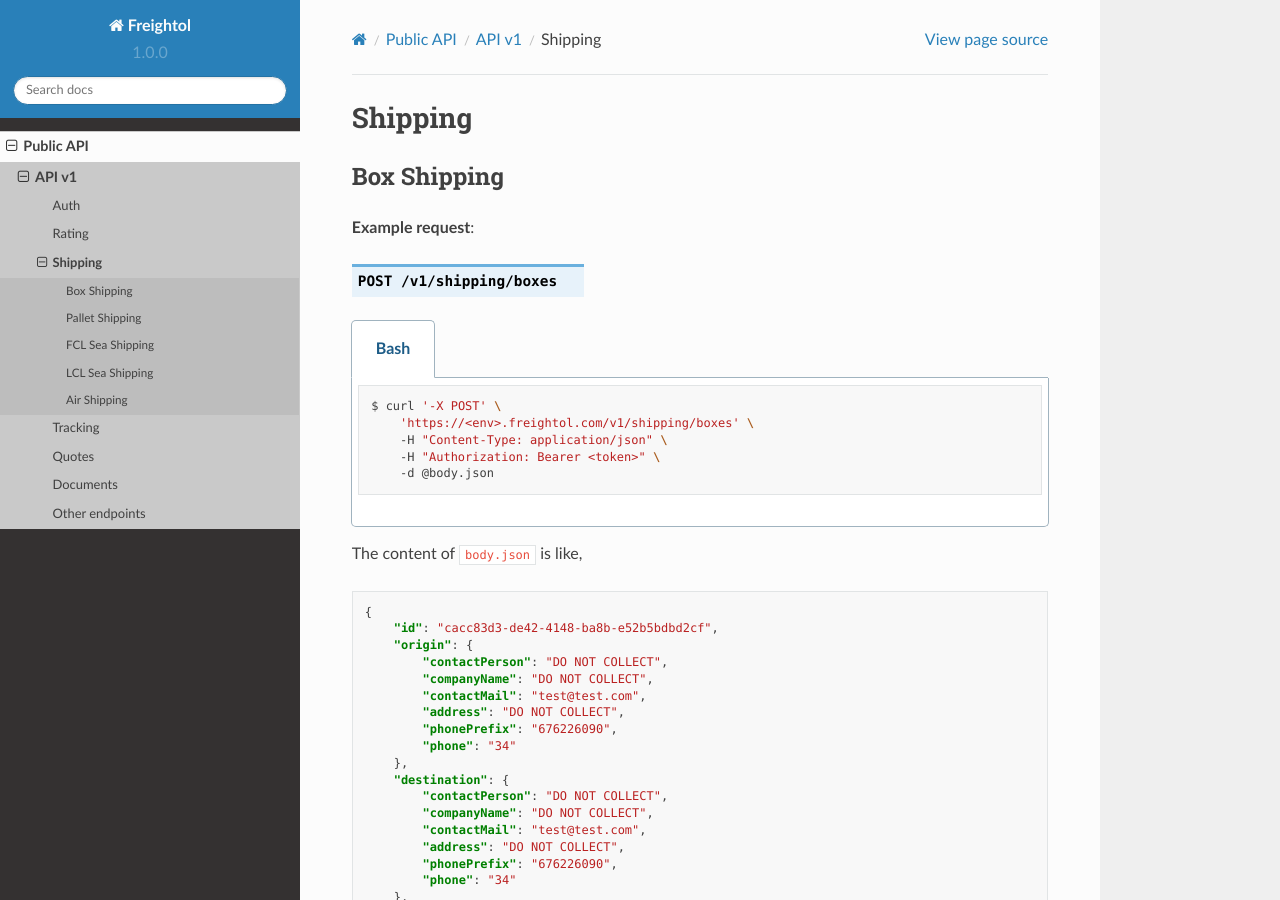
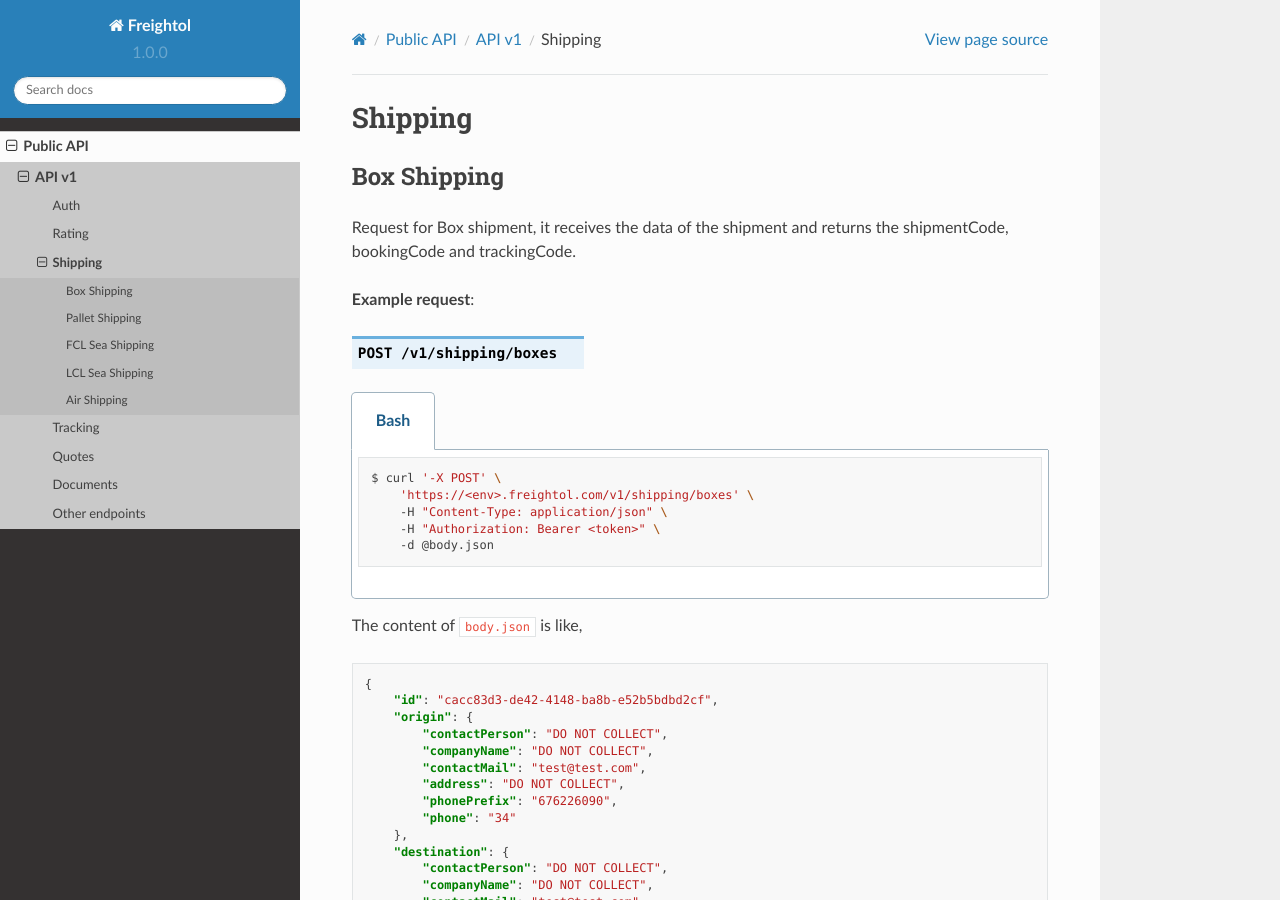
Before and after one commit to PabMartinez/Api-docs, a Sphinx documentation site: the page built from docs/source/api/v1/shipping/index.rst, in a window 1280 px wide and 900 px high. Built offline with Sphinx 7.4.7 and the Read the Docs theme 2.0.0, drawn with Linux system fonts in a browser that asks for light colours; some of the changed text lies outside the part shown.

Commit message:
Update index.rst

```diff
--- a/docs/source/api/v1/shipping/index.rst
+++ b/docs/source/api/v1/shipping/index.rst
@@ -4,6 +4,8 @@
 
 Box Shipping
 ----------------
+
+Request for Box shipment, it receives the data of the shipment and returns the shipmentCode, bookingCode and trackingCode.
 
 **Example request**:
 
@@ -106,6 +108,8 @@
 Pallet Shipping
 ----------------
 
+Request for Pallet shipment, it receives the data of the shipment and returns the shipmentCode, bookingCode and trackingCode.
+
 **Example request**:
 
 .. http:post:: /v1/shipping/pallets
@@ -206,6 +210,8 @@
 
 FCL Sea Shipping
 -------------------
+
+Request for Sea FCL shipment, it receives the data of the shipment and returns the shipmentCode, bookingCode and trackingCode.
 
 .. warning::
 
@@ -358,6 +364,8 @@
 LCL Sea Shipping
 -------------------------------
 
+Request for Sea LCL shipment, it receives the data of the shipment and returns the shipmentCode, bookingCode and trackingCode.
+
 .. warning::
 
    This endpoint is working in progress.
@@ -485,6 +493,9 @@
 Air Shipping
 ----------------------------
 
+Request for Air shipment, it receives the data of the shipment and returns the shipmentCode, bookingCode and trackingCode.
+
+
 **Example request**:
 
 .. http:post:: /v1/shipping/air
```
